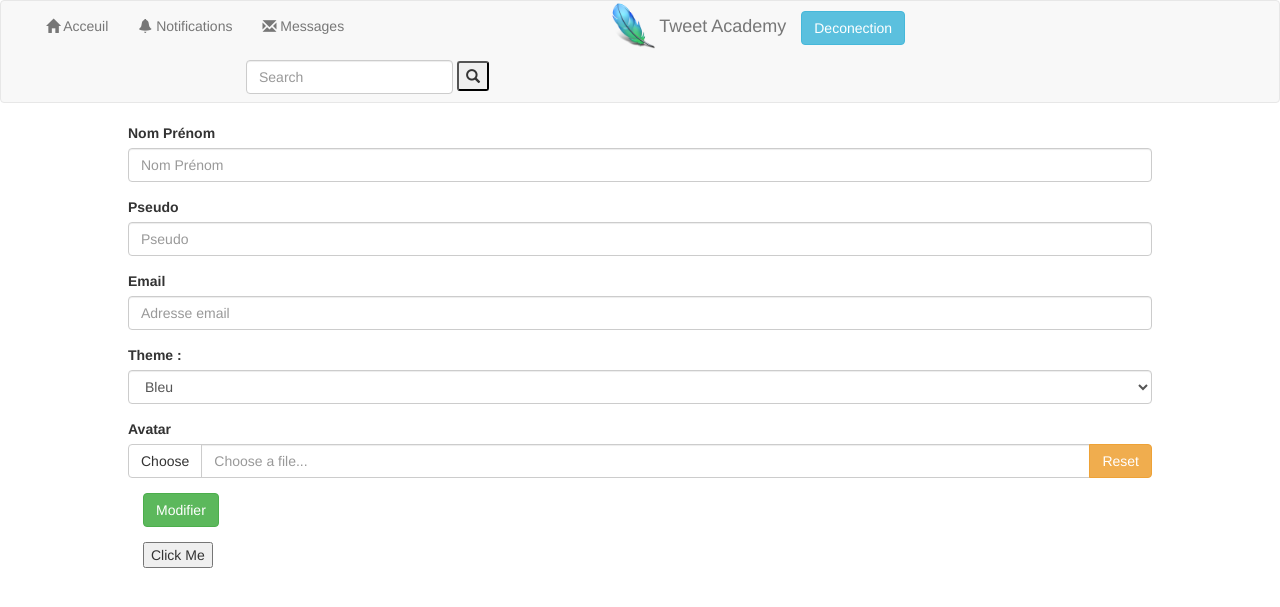
After one commit to quentinguitard/Twitter_Academie, a PHP site: template views/editProfile.php in a window 1280 px wide. The commit adds this page. Shown: the top 607 px of the page. Run offline with PHP 8.4, Linux system fonts and the light colour scheme; the template is opened without the code that fills it, so the values that code supplies are empty; the visitor is signed in with stand-in values (Sample User, id 1); some libraries are stand-ins or nearby versions.

Commit message:
modify user

```diff
--- a/index.php
+++ b/index.php
@@ -4,6 +4,7 @@ require "controllers/AuthController.php";
 require "controllers/User.php";
 require "controllers/Tweet.php";
 require "controllers/ProfileController.php";
+require "controllers/EditProfileController.php";
 require "models/tweetmanager.php";
 require "models/database.php";
 require "models/usermanager.php";
--- a/style/home.css
+++ b/style/home.css
@@ -5,7 +5,7 @@
 	margin-left: 250px;
 }
 
-.form-group {
+.search {
 	margin: 0 !important;
 	padding-left: 200px;
 }
@@ -43,3 +43,7 @@ footer {
       color: white;
       padding: 15px;
     }
+
+.container {
+	width: 80%;
+}
--- a/style/style.css
+++ b/style/style.css
@@ -136,9 +136,7 @@ body{
 	padding-left: 70px !important;
 }
 
-.input-group {
-	margin-left: 30px !important;
-}
+
 
 .col-sm-12 {
 	padding-left: 0;
--- /dev/null
+++ b/views/editProfile.php
@@ -0,0 +1,93 @@
+<?php
+$database = new Database();
+$db = $database->getConnection();
+$usermanager = new UserManager($db);
+
+$userFullName = $usermanager->select($_SESSION['idUser'])['fullName'];
+$userDisplayName = $usermanager->select($_SESSION['idUser'])['displayName'];
+$userMail = $usermanager->select($_SESSION['idUser'])['mail'];
+?>
+
+<!DOCTYPE html>
+<html>
+<head>
+    <meta charset="UTF-8">
+    <!-- Latest compiled and minified CSS -->
+    <link rel="stylesheet" href="https://maxcdn.bootstrapcdn.com/bootstrap/3.3.7/css/bootstrap.min.css" integrity="sha384-BVYiiSIFeK1dGmJRAkycuHAHRg32OmUcww7on3RYdg4Va+PmSTsz/K68vbdEjh4u" crossorigin="anonymous">
+    <script src="https://ajax.googleapis.com/ajax/libs/jquery/3.2.1/jquery.min.js"></script>
+
+    <link rel="stylesheet" href="style/home.css">
+    <title>Tweet Academy</title>
+</head>
+	<body>
+<?php
+include "nav-bar.php";
+?>
+
+		<div class="container">
+			<form method="post" action="" class="form-horizontal">
+	            <div class="form-group">
+	            	<label>Nom Prénom</label>
+	                <input type="text" class="form-control" id="fullName" name='fullName' placeholder="Nom Prénom" value="<?php echo $userFullName; ?>">
+	            </div>
+
+	            <div class="form-group">
+	            	<label>Pseudo</label>
+	                <input type="text" class="form-control" id="displayName" name="displayName" placeholder="Pseudo" value="<?php echo $userDisplayName; ?>">
+	            </div>
+
+	            <div class="form-group">
+	            	<label>Email</label>
+	                <input class="form-control" placeholder="Adresse email" type="mail" class="form-control" id="mail" name="mail" value="<?php echo $userMail; ?>">
+	            </div>
+
+	            <div class="form-group">
+	            	<label>Theme :</label>
+		            	<select class="form-control">
+		            		<option value="Blue">Bleu</option>
+		            		<option value="Blue">Rouge</option>
+		            		<option value="Blue">Vert</option>
+		            		<option value="Blue">Rose</option>
+		            		<option value="Blue">Jaune</option>
+		            	</select>
+
+	            </div>
+
+	            	<div class="form-group">
+						<label>Avatar</label>
+						<div class="input-group input-file">
+							<span class="input-group-btn">
+								<button class="btn btn-default btn-choose" type="button">Choose</button>
+							</span>
+							<input type="text" class="form-control" placeholder='Choose a file...' />
+							<span class="input-group-btn">
+								<button class="btn btn-warning btn-reset" type="button">Reset</button>
+							</span>
+						</div>
+					</div>
+
+
+	            <div class="form-group">
+	                <div class="col-sm-12 controls">
+	                    <input type="submit" name="envoyer" value="Modifier" id="btn-login" class="btn btn-success">
+	                </div>
+
+			</form>
+		</div>
+
+		<button onclick="foo()">Click Me</button>
+
+		<script>
+function foo(){
+	$.ajax({
+		url:"views/test.php", //the page containing php script
+		type: "POST", //request type
+		success:function(result){
+			alert(result);
+			 }
+	});
+}
+		</script>
+	</body>
+
+</html>
--- a/views/home.php
+++ b/views/home.php
@@ -15,9 +15,11 @@ $countRow = count($row);
 <head>
 	<meta charset="UTF-8">
 	<meta name="viewport" content="width=device-width, initial-scale=1">
-
 	<link rel="stylesheet" href="https://maxcdn.bootstrapcdn.com/bootstrap/3.3.7/css/bootstrap.min.css">
 	<link rel="stylesheet" type="text/css" href="style/home.css">
+    <link rel="stylesheet" href="//code.jquery.com/ui/1.12.1/themes/base/jquery-ui.css">
+    <script src="https://code.jquery.com/jquery-1.12.4.js"></script>
+    <script src="https://code.jquery.com/ui/1.12.1/jquery-ui.js"></script>
 	<script src="https://ajax.googleapis.com/ajax/libs/jquery/3.2.1/jquery.min.js"></script>
 	<script src="https://maxcdn.bootstrapcdn.com/bootstrap/3.3.7/js/bootstrap.min.js"></script>
 	<title>Tweet Academy</title>
--- a/views/nav-bar.php
+++ b/views/nav-bar.php
@@ -23,8 +23,8 @@
 				</ul>
 
 				<form class="navbar-form navbar-left">
-					<div class="form-group">
-						<input type="text" class="form-control" placeholder="Search">
+					<div class="form-group search">
+						<input type="text" class="form-control" placeholder="Search" id="test">
 					</div>
 					<button type="submit" class="glyphicon glyphicon-search"></button>
 				</form>
@@ -33,6 +33,48 @@
 					<form method="post">
 						<input type="submit" class="btn btn-info" value="Deconection" name="disconect">
 					</form>
+
+<script>
+$(function() {
+
+   $( "#test" ).autocomplete({
+
+     source: function (requete, reponse){
+
+         $.ajax({
+
+             url: "models/search.php",
+
+             dataType: "json",
+
+             data: {
+
+                 q: $( "#test" ).val()
+
+             },
+
+             success: function(data) {
+
+               reponse(data);
+
+             },
+
+         error: function(err) {
+
+           console.error(err);
+
+         }
+
+       });
+
+     }
+
+  });
+
+});
+</script>
+
+
 <?php
 if(!empty($_POST['disconect'])){
 	session_destroy();
--- /dev/null
+++ b/views/test.php
@@ -0,0 +1 @@
+<?php echo " SA MARCHE !!"; ?>
```
Also changed, not shown: controllers/EditProfileController.php (added, +11 -0 lines), controllers/User.php (+7 -7 lines), models/tweetmanager.php (+10 -0 lines), views/auth.php (+0 -11 lines).
